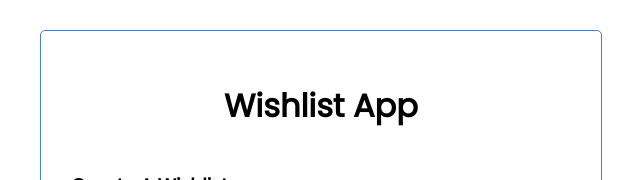
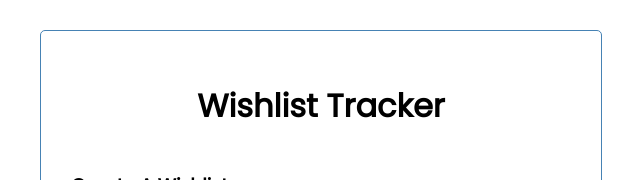
Before and after one commit to imcarissa/wishlist-app, a React (Create React App) app: page /about in a window 1280 px wide. Shown: the top 180 px of the page, without its empty margins (319-959 px from the left). Built offline with nearby package versions, Linux system fonts and the light colour scheme; no server answers.

Commit message:
changed text for header and about

```diff
--- a/src/components/About.js
+++ b/src/components/About.js
@@ -5,7 +5,7 @@ const About = () => {
     <div>
       <h4>Version 2.0.0</h4>
       <small><p align="center">
-          Thank you to Flatiron School Software Engineering for this amazing opportunity and all the wonderful help from a dream team cohort.<br/><br/>
+          Flatiron School Software Engineering<br/><br/>
           <strong>Final Project - React</strong><br/>
           by<br/>
           <a href="http://github.com/imcarissa/wishlist-app">Carissa Sarreal</a>
--- a/src/components/Header.js
+++ b/src/components/Header.js
@@ -3,7 +3,7 @@ const Header = () => {
 
     return (
         <div className='header'>
-            <h1>Wishlist App</h1>
+            <h1>Wishlist Tracker</h1>
         </div>
     )
 }
```
